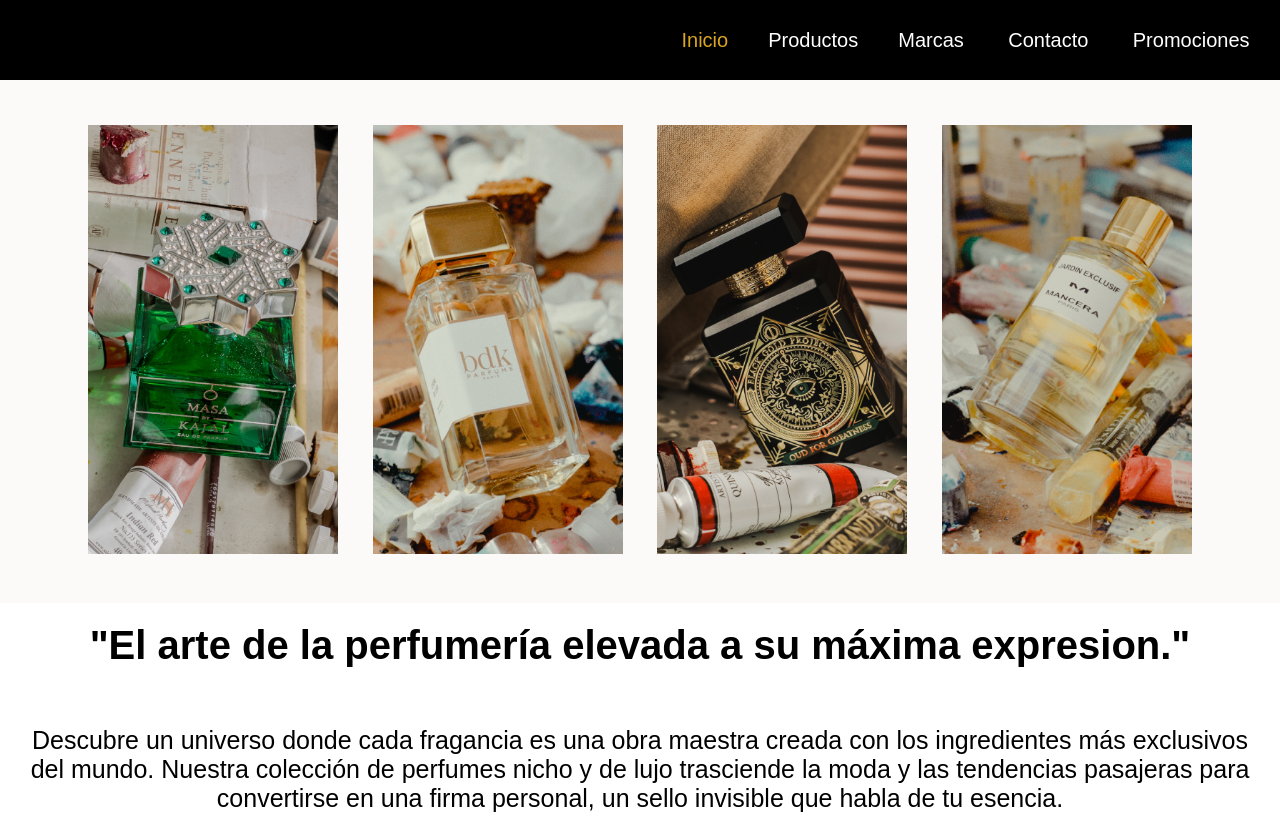
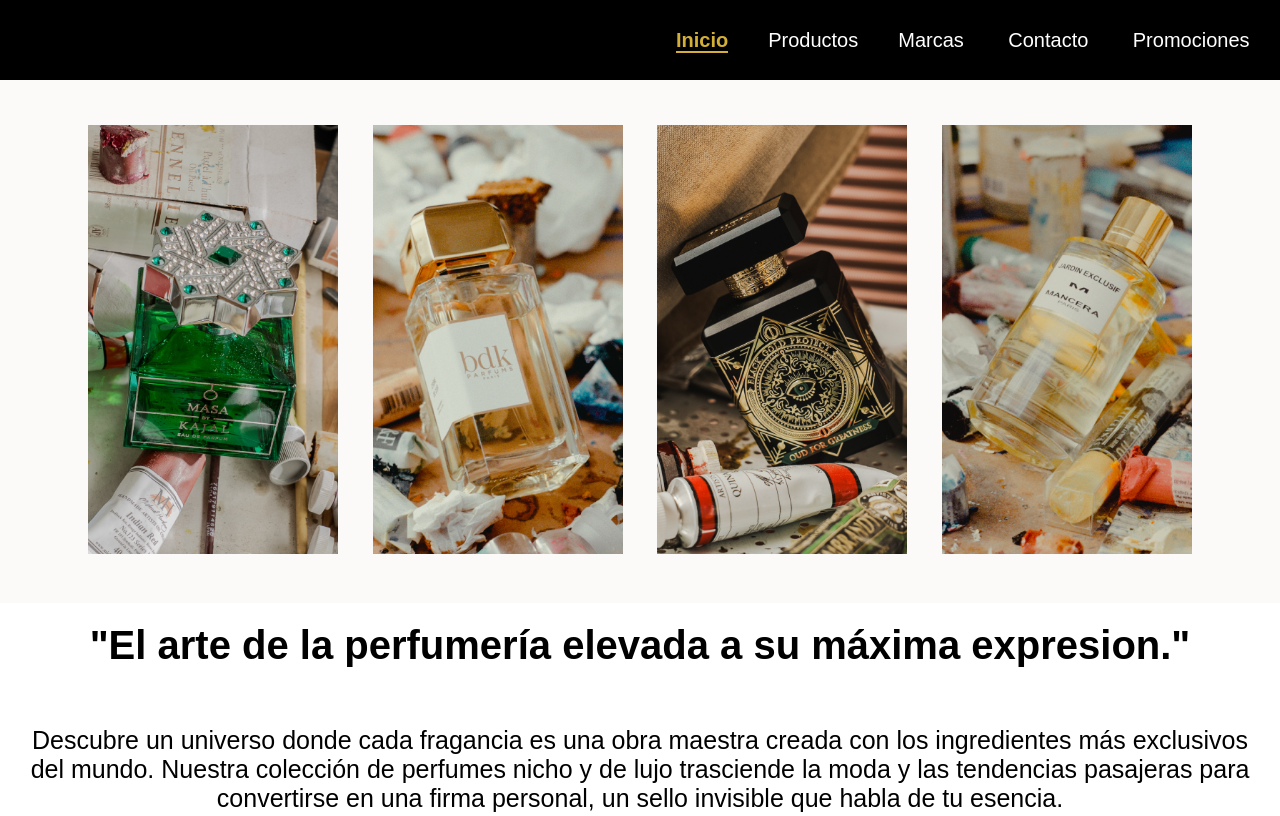
Before and after one commit to Lautadiaz75/Sitio-Web-TP1, a plain HTML site: page index.html in a window 1280 px wide. Shown: the top 816 px of the page. Drawn offline with Linux system fonts and the light colour scheme.

Commit message:
goldentod

```diff
--- a/style.css
+++ b/style.css
@@ -11,9 +11,12 @@ body {
     flex-direction: column;
     min-height: 100vh; /* 100% de la altura del Viewport (ventana) */
 }
-#actual{
-    color: goldenrod;
+#actual {
+    color: #d4af37;
+    font-weight: bold;
+    border-bottom: 2px solid #d4af37;
 }
+
 
 a {
     text-decoration: none;
```
